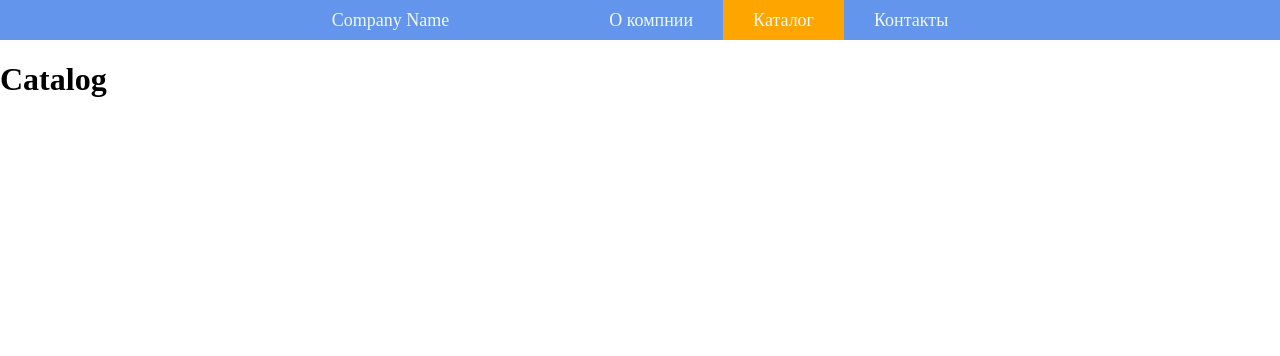
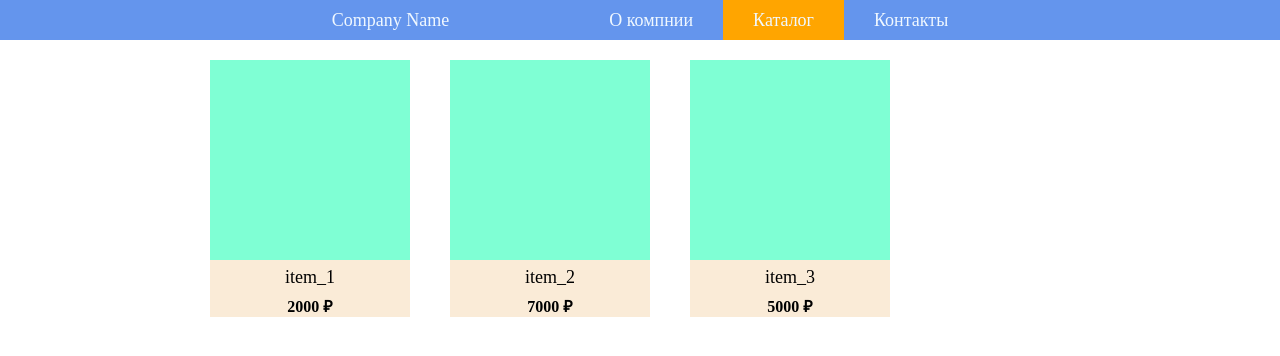
Before and after one commit to Trigan00/MyShopTemplate, a React (Create React App) app: page /Catalog in a window 1280 px wide. Shown: the top 356 px of the page. Built offline with nearby package versions, Linux system fonts and the light colour scheme.

Commit message:
created a catalog layout

```diff
--- /dev/null
+++ b/src/components/productItem/ProductItem.js
@@ -0,0 +1,14 @@
+import React from "react";
+import styles from "./ProductItem.module.css";
+
+function ProductItem(props) {
+  return (
+    <div className={styles.Item}>
+      <div className={styles.image} />
+      <label className={styles.Name}>{props.product.name}</label>
+      <label className={styles.Price}>{props.product.Price} &#8381;</label>
+    </div>
+  );
+}
+
+export default ProductItem;
--- /dev/null
+++ b/src/components/productItem/ProductItem.module.css
@@ -0,0 +1,24 @@
+.Item {
+  margin: 20px 20px;
+  display: flex;
+  flex-direction: column;
+  background-color: antiquewhite;
+}
+
+.image {
+  width: 200px;
+  height: 200px;
+  background-color: aquamarine;
+}
+
+.Name {
+  margin-top: 7px;
+  text-align: center;
+  font-size: 18px;
+}
+
+.Price {
+  margin-top: 7px;
+  text-align: center;
+  font-weight: bold;
+}
--- a/src/pages/Catalog.js
+++ b/src/pages/Catalog.js
@@ -1,11 +1,20 @@
-import React, { Fragment } from "react";
+import React from "react";
+import ProductItem from "../components/productItem/ProductItem";
+
+import styles from "./Catalog.module.css";
 
 function Catalog() {
-  return (
-    <Fragment>
-      <h1>Catalog</h1>
-    </Fragment>
-  );
+  const initialProducts = [
+    { name: "item_1", Price: 2000, id: 0 },
+    { name: "item_2", Price: 7000, id: 1 },
+    { name: "item_3", Price: 5000, id: 2 },
+  ];
+
+  const ProductsList = initialProducts.map((item) => (
+    <ProductItem product={item} key={item.id} />
+  ));
+
+  return <div className={styles.Products}>{ProductsList}</div>;
 }
 
 export default Catalog;
--- /dev/null
+++ b/src/pages/Catalog.module.css
@@ -0,0 +1,7 @@
+.Products {
+  display: flex;
+  max-width: 1100px;
+  width: 100%;
+  flex-wrap: wrap;
+  justify-content: center;
+}
```
